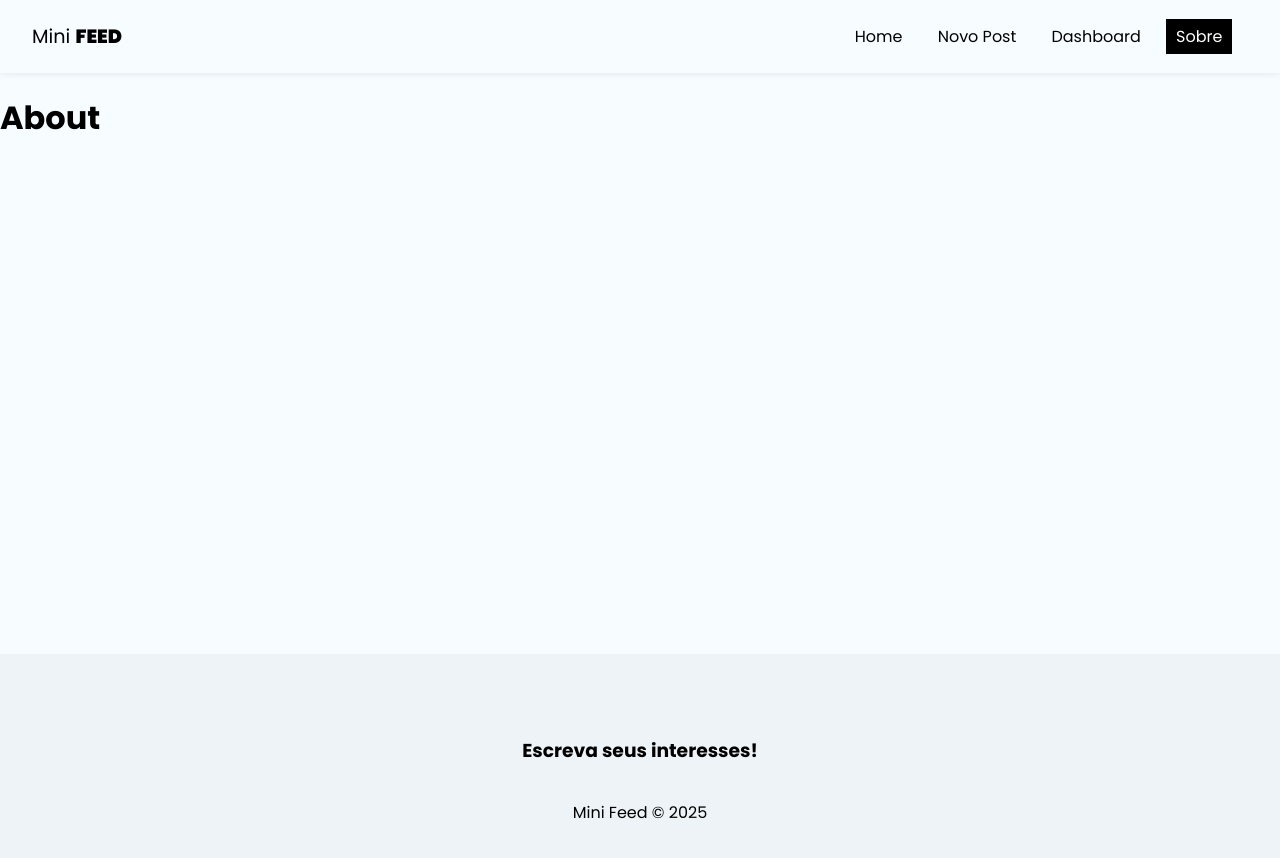
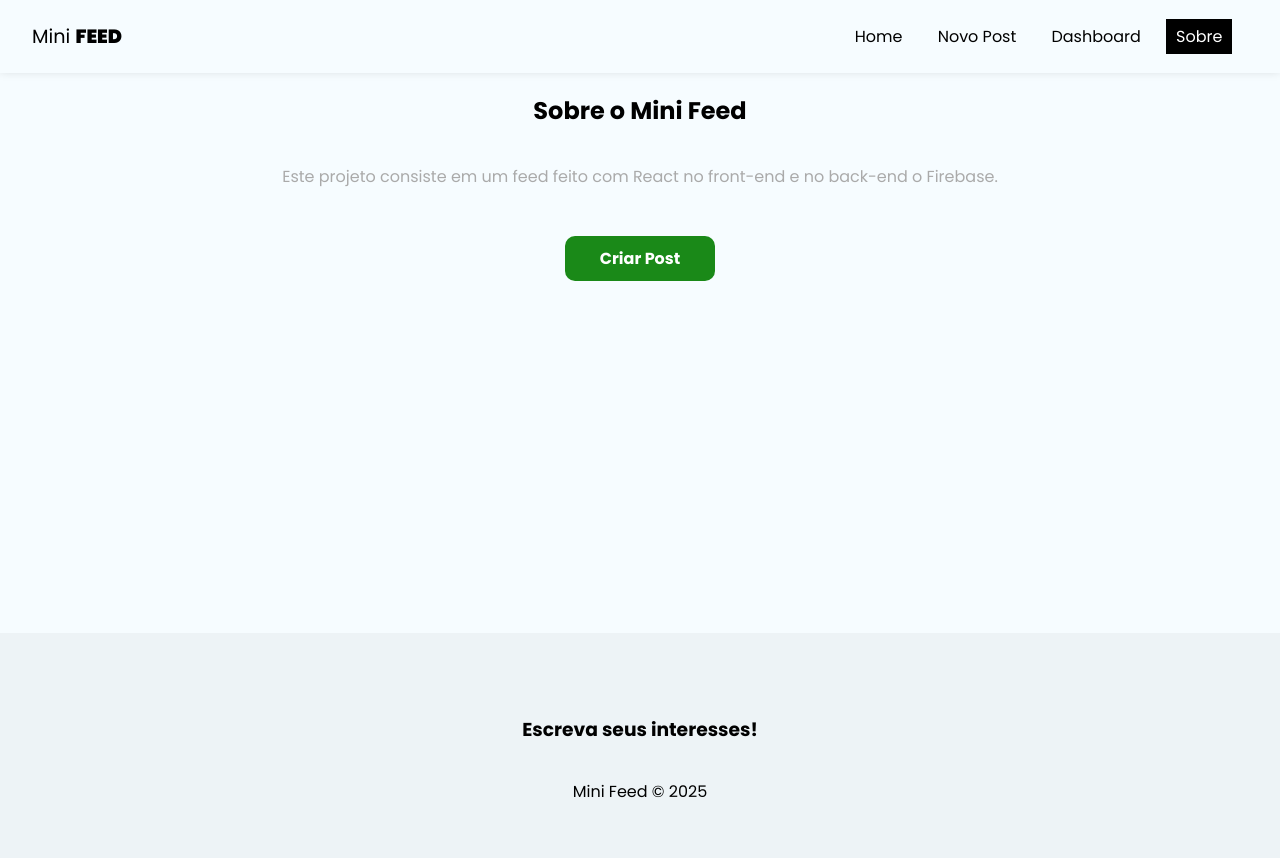
Before and after one commit to Gioomoraes/Mini-Feed, a React (Vite) app: page /about in a window 1280 px wide. Shown: the top 858 px of the page. Built offline with nearby package versions, Linux system fonts and the light colour scheme; no server answers.

Commit message:
about page with basic css

```diff
--- a/src/pages/About/About.jsx
+++ b/src/pages/About/About.jsx
@@ -1,9 +1,20 @@
 import styles from "./About.module.css";
+
+import { Link } from "react-router-dom";
 
 const About = () => {
   return (
-    <div>
-      <h1>About</h1>
+    <div className={styles.about}>
+      <h2>
+        Sobre o Mini <span>Feed</span>
+      </h2>
+      <p>
+        Este projeto consiste em um feed feito com React no front-end e no
+        back-end o Firebase.
+      </p>
+      <Link to="/posts/create" className="btn">
+        Criar Post
+      </Link>
     </div>
   );
 };
--- a/src/pages/About/About.module.css
+++ b/src/pages/About/About.module.css
@@ -0,0 +1,17 @@
+.about {
+  text-align: center;
+  display: flex;
+  flex-direction: column;
+  align-items: center;
+}
+
+.about p {
+  color: #aaa;
+  margin-bottom: 2em;
+}
+
+.about a {
+  display: block;
+  margin-top: 15px;
+  padding: 10px 15px;
+}
```
